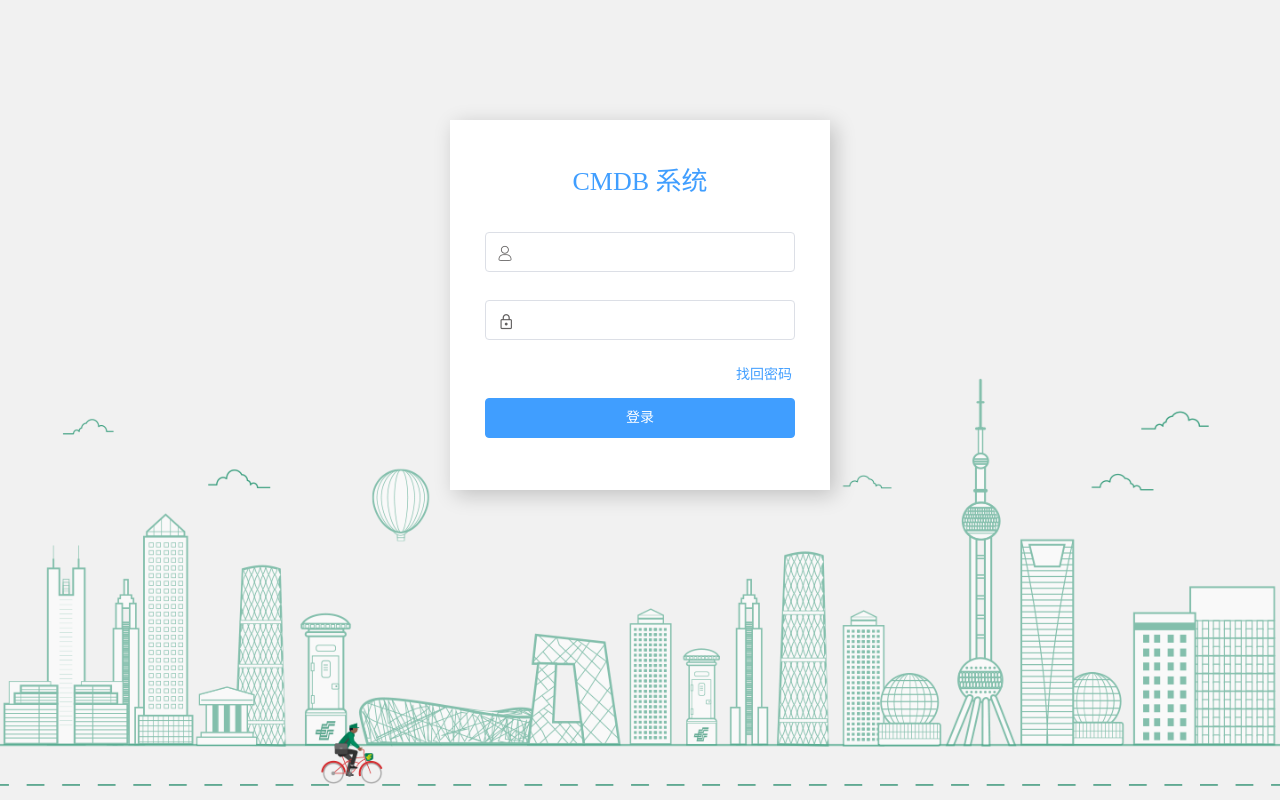
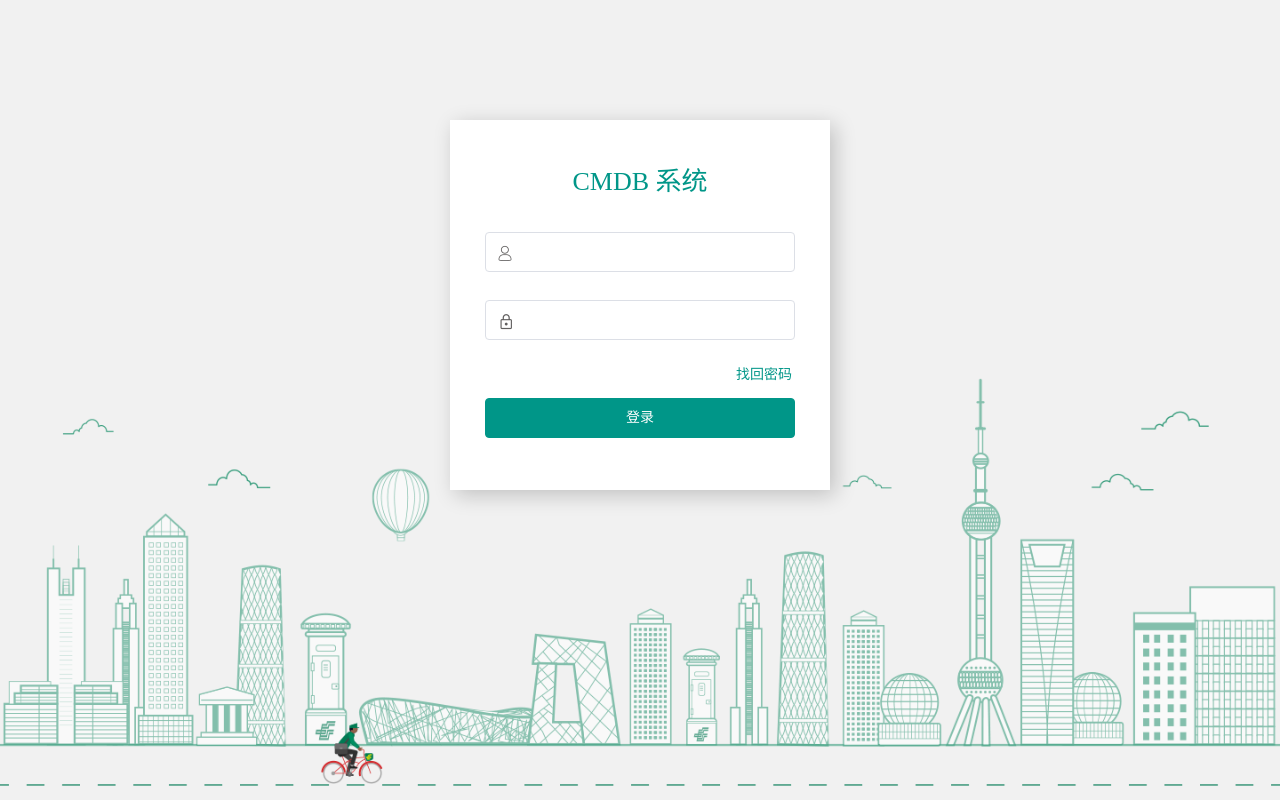
Before and after one commit to zhaoqingling/vue-element, a Vue app: page /login in a window 1280 px wide. Built offline with nearby package versions, Linux system fonts and the light colour scheme.

Commit message:
修改主区域高度，修改左侧菜单，不出现滚动条，修改全局样式

```diff
--- a/index.html
+++ b/index.html
@@ -5,9 +5,9 @@
     <meta name="viewport" content="width=device-width,initial-scale=1.0">
     <title>cmdb</title>
     <link rel="shortcut icon" href="/static/image/favicon.ico" />
-    <script src="/static/jquery-2.1.4.min.js"></script>
+    <!-- <script src="/static/jquery-2.1.4.min.js"></script> -->
   </head>
-  <body style="height: 100%;">
+  <body style="height: 100%;overflow:hidden;">
     <div id="app"></div>
     <!-- built files will be auto injected -->
   </body>
--- a/src/page/container.vue
+++ b/src/page/container.vue
@@ -55,6 +55,7 @@
   </div>
   <!-- 菜单 -->
   <div class="container-sidebar" id="container-sidebar">
+    <div class="container-sidebar-scroll">
     <el-menu :default-active="this.$route.path" class="el-menu-vertical-demo"
       router
       :collapse="isCollapse"
@@ -98,10 +99,13 @@
         </el-submenu>
       </template>
     </el-menu>
+    </div>
   </div>
   <!-- 路由跳转 -->
   <div class="container-main" :class="{isActive:isCollapse}">
-    <div class="main-box"> <router-view></router-view></div>
+    <div class="main-body">
+      <div class="main-box" id="main-box"> <router-view></router-view></div>
+    </div>
   </div>
  </div>
 </template>
@@ -140,6 +144,7 @@
           path: '/demo',
           icon: 'icon-kehufenqun'
         }
+
       ]
     }
   },
@@ -170,9 +175,8 @@
     }
   },
   mounted() {
-    // 设置sidebar 高度，撑满左侧
-    let height = $(window).height()-50;
-    $('.main-box').height(height-50);
+    // 设置主内容区域 高度
+    document.getElementById('main-box').style.height = (document.body.clientHeight-100)+'px';
   }
  }
 </script>
@@ -190,7 +194,7 @@
 
 .el-menu-vertical-demo:not(.el-menu--collapse) {
     width: 200px;
-    min-height: 400px;
+    height:100%;
   }
 a{
   color: #fff;
@@ -310,19 +314,30 @@ a{
   }
 }
 .container-sidebar {
-  background: #20222a;
+  width:200px;
   position: fixed;
   top: 50px;
   left: 0;
-  overflow-y: auto;
+  bottom:0;
   overflow-x: hidden;
+  z-index:9999;
   height: 100%;
 }
 
+.container-sidebar-scroll{
+  width: 220px;
+  position:relative;
+  height:100%;
+  overflow-x:hidden;
+}
+
 .container-sidebar>ul {
+  width:200px;
+  position:relative;
   padding-top: 5px;
-  overflow-y: auto;
-  overflow-x: hidden;
+  // overflow-x: hidden;
+  font-size:0;
+  box-sizing:border-box;
   height: 100%;
 }
 .container-main {
@@ -332,14 +347,19 @@ a{
   -webkit-transition: all 0.4s ease;
   height: 100%;
   overflow: hidden;
+  .main-body {
+    background: #fff;
+    padding: 10px 8px 10px 10px;
+  }
   .main-box{
-    background: #fff;
     overflow-y: auto;
     overflow-x: hidden;
-    padding: 10px 15px 10px;
   }
+
 }
-
+.el-menu--collapse {
+  height:100%;
+}
 .container-main.isActive {
   margin-left: 64px;
 }
--- a/src/style/base.scss
+++ b/src/style/base.scss
@@ -1,12 +1,12 @@
 /*公共基础样式*/
 
 /* 改变主题色变量 #009688*/
-/*$--color-primary: red;*/
+$--color-primary: #009688;
 
 /* 改变 icon 字体路径变量，必需 */
-/*$--font-path: '../../node_modules/element-ui/lib/theme-chalk/fonts';*/
+$--font-path: '../../node_modules/element-ui/lib/theme-chalk/fonts';
 
-/*@import "../../node_modules/element-ui/packages/theme-chalk/src/index";*/
+@import "../../node_modules/element-ui/packages/theme-chalk/src/index";
 
 
 html{
@@ -60,3 +60,29 @@ button {
    padding-left: 40px;
   }
 }
+/* 滚动条样式 */
+::-webkit-scrollbar {
+  width: 8px;
+  height: 8px;
+  border:2px solid #C0C1C6;
+  background-color: #C0C1C6;
+  box-sizing: content-box;
+}
+/*定义滚动条轨道 内阴影+圆角*/
+::-webkit-scrollbar-track {
+  border:2px solid #E8E9EB;
+  width: 12px;
+  /* -webkit-box-shadow: inset 0 0 6px rgba(0, 0, 0, 0.3); */
+  background: #E8E9EB;
+}
+/*定义滑块 内阴影+圆角*/
+::-webkit-scrollbar-thumb {
+  border-radius: 12px;
+  /* -webkit-box-shadow: inset 0 0 6px rgba(0, 0, 0, .3); */
+  background-color: #C0C1C6;
+}
+::-webkit-scrollbar-thumb:hover {
+  border-radius: 12px;
+  -webkit-box-shadow: inset 0 0 6px rgba(0, 0, 0, .3);
+  background-color: #7d7d7d;
+}
--- a/src/style/primary.scss
+++ b/src/style/primary.scss
@@ -1,2 +1,2 @@
 /*定义页面中的颜色变量*/
-$color: #409eff;
+$color: #009688;
```
